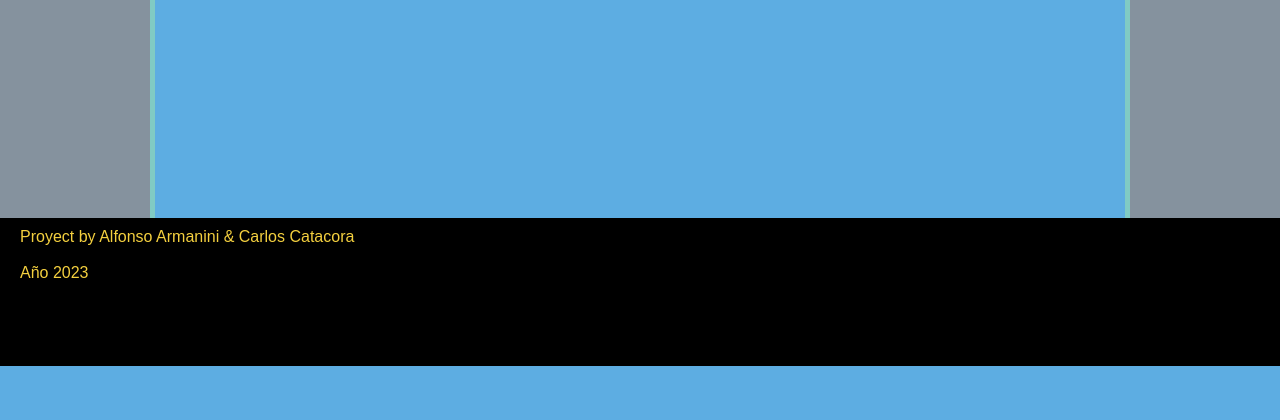
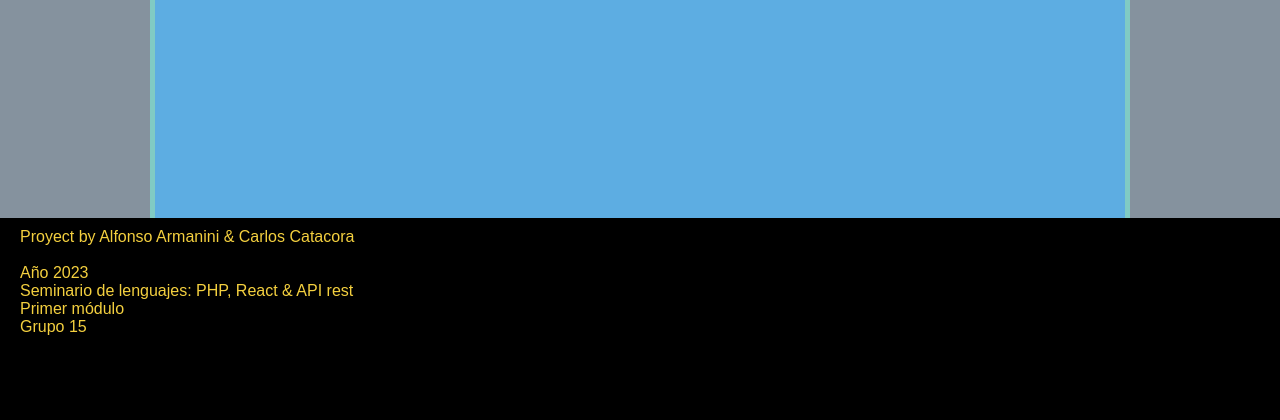
Before and after one commit to AlfonArm/proyecto-php, a PHP site: page /index.php in a window 1280 px wide. Shown: the part 820-1240 px from the top of the page. Before the commit the page ends 1186 px from the top, so only its background shows below. Run offline with PHP 8.4, Linux system fonts and the light colour scheme; data comes from the database, SQL or seed files in the repository; data that the repository does not hold is empty.

Commit message:
Moví un par de cosas a la carpeta
Y cambié un poco el readme y la info del footer

```diff
--- a/footer.php
+++ b/footer.php
@@ -1,7 +1,10 @@
-<footer class="abajo">
-        <p>Proyect by Alfonso Armanini & Carlos Catacora</p> <br>
-        <p>Año 2023</p>
-        <br><br><br>
-</footer>
+        <footer class="abajo">
+                <p>Proyect by Alfonso Armanini & Carlos Catacora</p> <br>
+                <p>Año 2023</p>
+                <p>Seminario de lenguajes: PHP, React & API rest</p>
+                <p>Primer módulo</p>
+                <p>Grupo 15</p>
+                <br><br><br>
+        </footer>
 </body>
 </html>
```
Also changed, not shown: README.md, sql/generos.sql (renamed from generos.sql), sql/plataformas.sql (renamed from plataformas.sql).
